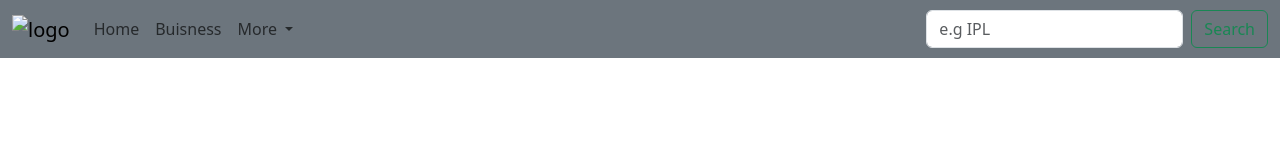
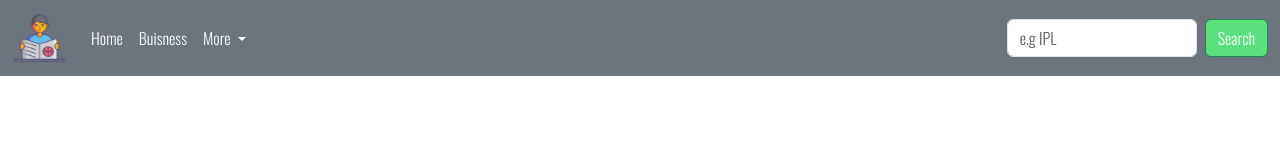
Before and after one commit to NamanJain112002/News_Application, a plain HTML site: page index.html in a window 1280 px wide. Drawn offline with nearby package versions, Linux system fonts and the light colour scheme; the site is published under a folder, as on GitHub Pages, so addresses that start at the root find nothing; no server answers.

Commit message:
Update index.html

```diff
--- a/index.html
+++ b/index.html
@@ -7,7 +7,7 @@
 
 
     <link href="https://cdn.jsdelivr.net/npm/bootstrap@5.3.2/dist/css/bootstrap.min.css" rel="stylesheet" integrity="sha384-T3c6CoIi6uLrA9TneNEoa7RxnatzjcDSCmG1MXxSR1GAsXEV/Dwwykc2MPK8M2HN" crossorigin="anonymous">
-    <link rel="stylesheet" href="/style.css">
+    <link rel="stylesheet" href="./style.css">
     <link rel="preconnect" href="https://fonts.googleapis.com">
 <link rel="preconnect" href="https://fonts.gstatic.com" crossorigin>
 <link href="https://fonts.googleapis.com/css2?family=Oswald:wght@300&display=swap" rel="stylesheet">
@@ -15,7 +15,7 @@
 <body>
     <nav class="navbar navbar-expand-lg bg-secondary">
         <div class="container-fluid">
-          <a class="navbar-brand" href="#" onclick="navlink('India')"><img src="/icons8-news-64.png" alt="logo" height="50rem" width="55rem"></a>
+          <a class="navbar-brand" href="#" onclick="navlink('India')"><img src="./icons8-news-64.png" alt="logo" height="50rem" width="55rem"></a>
           <button class="navbar-toggler" type="button" data-bs-toggle="collapse" data-bs-target="#navbarSupportedContent" aria-controls="navbarSupportedContent" aria-expanded="false" aria-label="Toggle navigation">
             <span class="navbar-toggler-icon"></span>
           </button>
@@ -62,7 +62,7 @@
             </div>
          </div>
        </template>
-    <script src="/app.js"></script>
+    <script src="./app.js"></script>
     <script src="https://cdn.jsdelivr.net/npm/bootstrap@5.3.2/dist/js/bootstrap.bundle.min.js" integrity="sha384-C6RzsynM9kWDrMNeT87bh95OGNyZPhcTNXj1NW7RuBCsyN/o0jlpcV8Qyq46cDfL" crossorigin="anonymous"></script>
 </body>
 </html>
```
